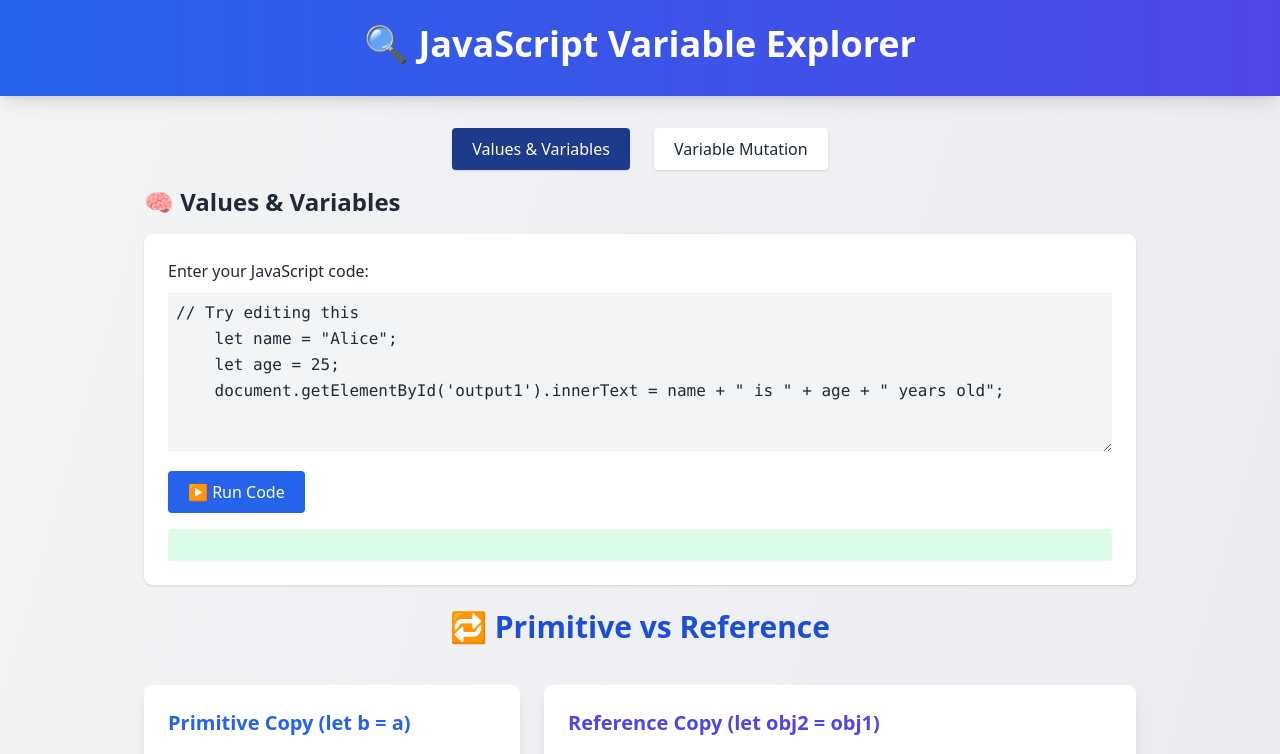
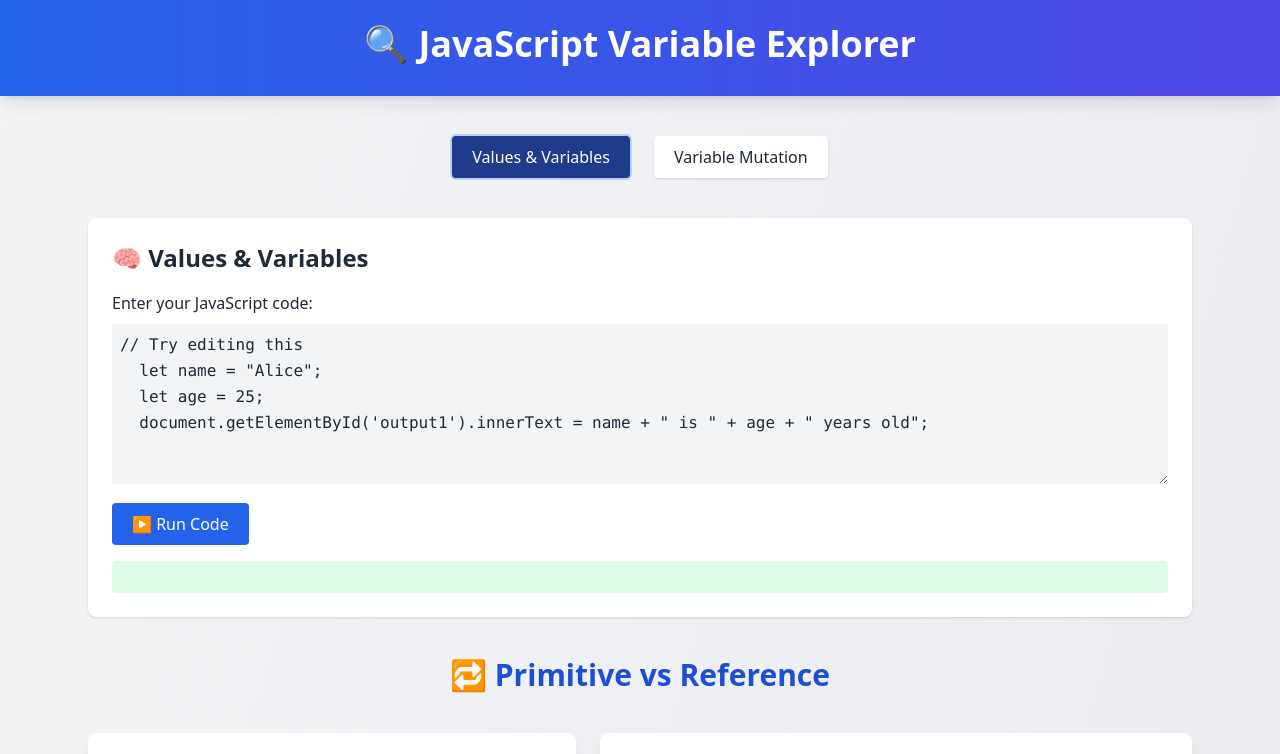
Before and after one commit to camtam1706/js-in-depth, a plain HTML site: page day-01/value-variable.html in a window 1280 px wide. Both pictures are taken after a click on the button "Values & Variables". Shown: the top 754 px of the page. Drawn offline with nearby package versions, Linux system fonts and the light colour scheme.

Commit message:
Update value-variable.html

```diff
--- a/day-01/value-variable.html
+++ b/day-01/value-variable.html
@@ -12,27 +12,36 @@
     .arrow {
       transition: transform 0.5s ease;
     }
+    select:focus, button:focus, textarea:focus {
+      outline: none;
+      box-shadow: 0 0 0 2px rgba(59, 130, 246, 0.3);
+      border-color: #3b82f6;
+    }
+    .tab-btn {
+      transition: background-color 0.3s, color 0.3s;
+    }
+    .tab-content {
+      transition: all 0.4s ease-in-out;
+    }
   </style>
 </head>
 <body class="bg-gradient-to-br from-gray-100 to-gray-200 min-h-screen font-sans leading-relaxed text-gray-800">
 
-  <!-- Header -->
   <header class="sticky top-0 z-50 bg-gradient-to-r from-blue-600 to-indigo-600 text-white shadow-lg py-6 text-center">
     <h1 class="text-4xl font-bold animate-pulse mb-2">🔍 JavaScript Variable Explorer</h1>
   </header>
 
-  <!-- Main Container -->
-  <main class="max-w-5xl mx-auto px-4">
+  <main class="max-w-6xl mx-auto px-6 pt-10 space-y-10">
     <!-- Tab: Values & Variables -->
          <!-- Tabs -->
-         <div class="flex justify-center mt-8 mb-4 gap-6">
+         <div class="flex justify-center gap-6">
           <button data-tab="values" onclick="showTab('values')" class="tab-btn px-5 py-2 rounded bg-blue-900 text-white shadow hover:bg-blue-700 font-medium">Values & Variables</button>
           <button data-tab="mutation" onclick="showTab('mutation')" class="tab-btn px-5 py-2 rounded bg-white text-gray-800 shadow hover:bg-blue-100 font-medium">Variable Mutation</button>
       </div>
 
       <div id="tab-values" class="tab-content">
+        <div class="bg-white p-6 rounded-lg shadow mb-6">
         <h2 class="text-2xl font-semibold mb-4">🧠 Values & Variables</h2>
-          <div class="bg-white p-6 rounded-lg shadow mb-6">
           <p class="mb-2">Enter your JavaScript code:</p>
           <textarea id="code1" class="w-full h-40 p-2 font-mono bg-gray-100 rounded" spellcheck="false">// Try editing this
   let name = "Alice";
@@ -46,9 +55,8 @@
 
       <!-- Tab: Variable Mutation -->
       <div id="tab-mutation" class="tab-content hidden">
-          <h2 class="text-2xl font-semibold mb-4">🔄 Variable Mutation</h2>
         <div class="bg-white p-6 rounded-lg shadow mb-6">
-            <p class="mb-2">Try changing a variable value:</p>
+          <h2 class="text-2xl font-semibold mb-4">🔄 Variable Mutation</h2>          <p class="mb-2">Try changing a variable value:</p>
           <textarea id="code2" class="w-full h-40 p-2 font-mono bg-gray-100 rounded" spellcheck="false">// Try editing this
   let counter = 1;
   counter = counter + 1;
@@ -343,7 +351,6 @@
 </div>
   </main>
 
-    <!-- Footer -->
   <footer class="text-center text-sm text-gray-600 py-4 border-t border-gray-300 mt-10">
     &copy; 2025 Made by <strong>CAMNV</strong>. All rights reserved.
   </footer>
@@ -428,6 +435,5 @@
     document.getElementById("assign-json-output").innerText = result;
   }
   </script>
-
 </body>
 </html>
```
Lines whose indentation alone changed are shown as unchanged.
